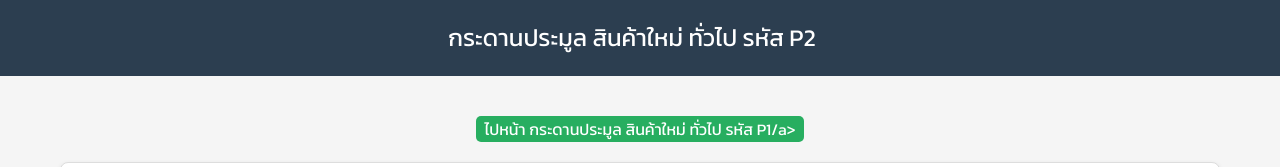
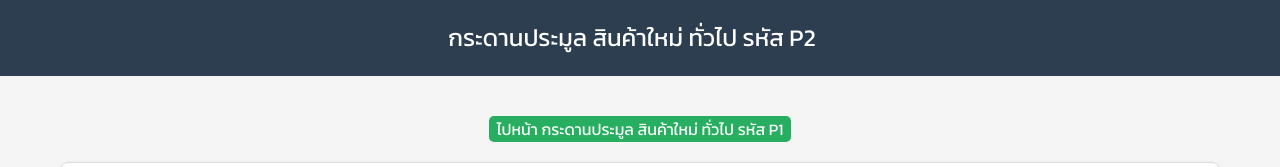
Before and after one commit to nathaponthakron132/auction-new1, a plain HTML site: page index.html in a window 1280 px wide. Shown: the top 167 px of the page. Drawn offline with nearby package versions, Linux system fonts and the light colour scheme; no server answers.

Commit message:
Add files via upload

```diff
--- a/index.html
+++ b/index.html
@@ -219,7 +219,7 @@
         async function initializeAuctionItems() {
             await fetchAuctionData();
             const container = document.querySelector('.container');
-            container.innerHTML = '<a href="https://script.google.com/macros/s/AKfycbxjHLcr1qgb7Q3yzJElNQ4gpsg0iyEV_-PeJIJvimNhNd23moc5sXgxi0TEOt8clqF9/exec" class="btn-details">ไปหน้า กระดานประมูล สินค้าใหม่ ทั่วไป รหัส P1/a>';
+            container.innerHTML = '<a href="https://script.google.com/macros/s/AKfycbxjHLcr1qgb7Q3yzJElNQ4gpsg0iyEV_-PeJIJvimNhNd23moc5sXgxi0TEOt8clqF9/exec" class="btn-details">ไปหน้า กระดานประมูล สินค้าใหม่ ทั่วไป รหัส P1</a>';
             for (let i = 1; i <= 50; i++) {
                 const itemData = auctionData[i - 1];
                 const endDate = calculateEndDate(i);
```
